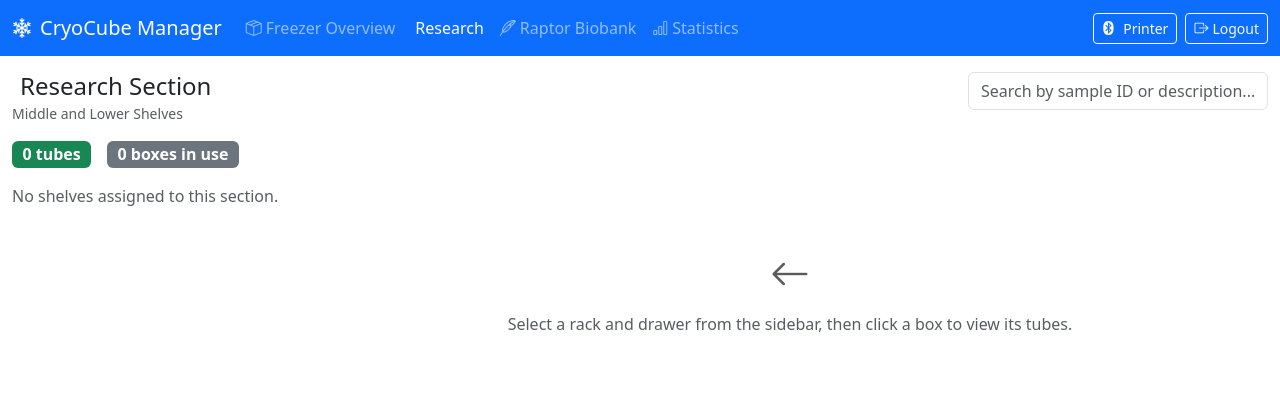
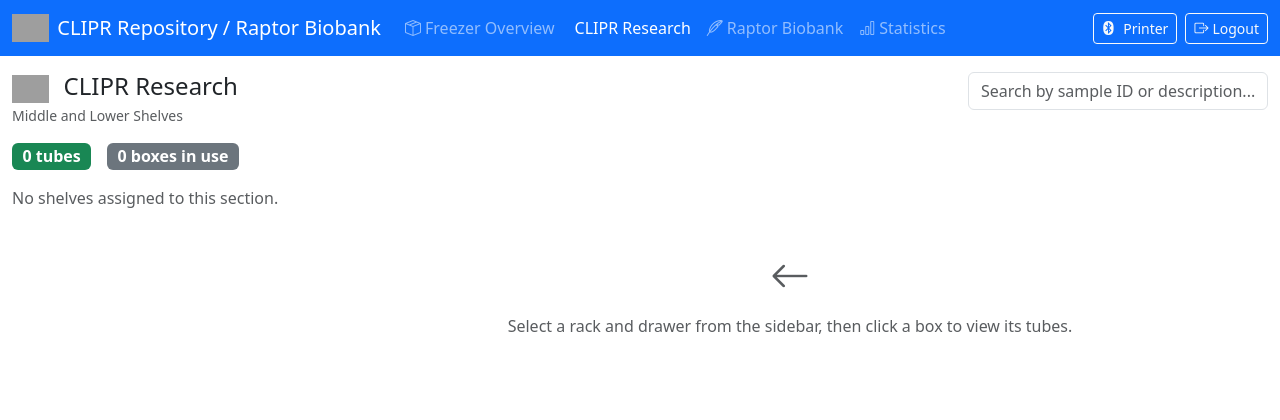
Before and after one commit to hbeaufrere/Freezer, a Flask app: page /research in a window 1280 px wide. Shown: the top 420 px of the page. Before the commit the page ends 332 px from the top, so only its background shows below. Run offline with Flask 3, Linux system fonts and the light colour scheme; the visitor is signed in with stand-in values (Sample User, id 1); data that the repository does not hold is empty; some libraries are stand-ins or nearby versions; grey boxes are pictures that could not be loaded.

Commit message:
Rename app to CLIPR Repository / Raptor Biobank with logo placeholders
- Rename app from "CryoCube Manager" to "CLIPR Repository / Raptor Biobank"
- Rename Research section to "CLIPR Research" across all pages
- Add logo image placeholders in navbar, login, research, and raptor pages
  (logo-main.png, logo-clipr.png, logo-raptor.png in static/img/)
- Logos gracefully hidden via onerror if image files not yet uploaded

https://claude.ai/code/session_01NrePkYUeyyHqCUUxRStdLQ

```diff
--- a/templates/base.html
+++ b/templates/base.html
@@ -3,7 +3,7 @@
 <head>
     <meta charset="UTF-8">
     <meta name="viewport" content="width=device-width, initial-scale=1.0">
-    <title>{% block title %}Freezer Manager{% endblock %}</title>
+    <title>{% block title %}CLIPR Repository / Raptor Biobank{% endblock %}</title>
     <link href="https://cdn.jsdelivr.net/npm/bootstrap@5.3.3/dist/css/bootstrap.min.css" rel="stylesheet">
     <link href="https://cdn.jsdelivr.net/npm/bootstrap-icons@1.11.3/font/bootstrap-icons.min.css" rel="stylesheet">
     <link href="/static/css/app.css" rel="stylesheet">
@@ -12,8 +12,9 @@
 <body>
     <nav class="navbar navbar-expand-lg navbar-dark bg-primary sticky-top">
         <div class="container-fluid">
-            <a class="navbar-brand" href="/">
-                <i class="bi bi-snow2 me-2"></i>CryoCube Manager
+            <a class="navbar-brand d-flex align-items-center" href="/">
+                <img src="/static/img/logo-main.png" alt="" height="28" class="me-2" onerror="this.style.display='none'">
+                CLIPR Repository / Raptor Biobank
             </a>
             <button class="navbar-toggler" type="button" data-bs-toggle="collapse" data-bs-target="#navbarNav">
                 <span class="navbar-toggler-icon"></span>
@@ -27,7 +28,7 @@
                     </li>
                     <li class="nav-item">
                         <a class="nav-link {% if request.path == '/research' %}active{% endif %}" href="/research">
-                            <i class="bi bi-flask me-1"></i>Research
+                            <i class="bi bi-flask me-1"></i>CLIPR Research
                         </a>
                     </li>
                     <li class="nav-item">
--- a/templates/index.html
+++ b/templates/index.html
@@ -1,5 +1,5 @@
 {% extends "base.html" %}
-{% block title %}Freezer Overview - CryoCube Manager{% endblock %}
+{% block title %}Freezer Overview - CLIPR Repository{% endblock %}
 
 {% block content %}
 <div class="row mb-3">
@@ -32,7 +32,7 @@
     <div class="col-6 col-md-3">
         <div class="stat-card">
             <div class="stat-value" id="stat-research">--</div>
-            <div class="stat-label">Research Samples</div>
+            <div class="stat-label">CLIPR Research Samples</div>
         </div>
     </div>
 </div>
--- a/templates/login.html
+++ b/templates/login.html
@@ -3,7 +3,7 @@
 <head>
     <meta charset="UTF-8">
     <meta name="viewport" content="width=device-width, initial-scale=1.0">
-    <title>Login - CryoCube Manager</title>
+    <title>Login - CLIPR Repository / Raptor Biobank</title>
     <link href="https://cdn.jsdelivr.net/npm/bootstrap@5.3.3/dist/css/bootstrap.min.css" rel="stylesheet">
     <link href="https://cdn.jsdelivr.net/npm/bootstrap-icons@1.11.3/font/bootstrap-icons.min.css" rel="stylesheet">
     <style>
@@ -26,8 +26,8 @@
     <div class="card login-card">
         <div class="card-body p-4">
             <div class="text-center mb-4">
-                <i class="bi bi-snow2 text-primary" style="font-size: 2.5rem;"></i>
-                <h4 class="mt-2 mb-0">CryoCube Manager</h4>
+                <img src="/static/img/logo-main.png" alt="" height="60" class="mb-2" onerror="this.style.display='none'">
+                <h4 class="mt-2 mb-0">CLIPR Repository / Raptor Biobank</h4>
                 <small class="text-muted">Biorepository Freezer Management</small>
             </div>
 
--- a/templates/research.html
+++ b/templates/research.html
@@ -1,10 +1,13 @@
 {% extends "base.html" %}
-{% block title %}Research Section - CryoCube Manager{% endblock %}
+{% block title %}CLIPR Research - CLIPR Repository{% endblock %}
 
 {% block content %}
 <div class="row mb-3">
     <div class="col">
-        <h4 class="mb-0"><i class="bi bi-flask me-2"></i>Research Section</h4>
+        <h4 class="mb-0">
+            <img src="/static/img/logo-clipr.png" alt="" height="28" class="me-2" onerror="this.style.display='none'">
+            CLIPR Research
+        </h4>
         <small class="text-muted">Middle and Lower Shelves</small>
     </div>
     <div class="col-auto">
@@ -51,7 +54,7 @@
     <div class="modal-dialog">
         <div class="modal-content">
             <div class="modal-header">
-                <h5 class="modal-title" id="researchTubeModalTitle">Add Research Tube</h5>
+                <h5 class="modal-title" id="researchTubeModalTitle">Add CLIPR Research Tube</h5>
                 <button type="button" class="btn-close" data-bs-dismiss="modal"></button>
             </div>
             <div class="modal-body">
--- a/templates/stats.html
+++ b/templates/stats.html
@@ -1,5 +1,5 @@
 {% extends "base.html" %}
-{% block title %}Statistics - CryoCube Manager{% endblock %}
+{% block title %}Statistics - CLIPR Repository{% endblock %}
 
 {% block head %}
 <script src="https://cdn.jsdelivr.net/npm/chart.js@4.4.7/dist/chart.umd.min.js"></script>
@@ -21,7 +21,7 @@
     </li>
     <li class="nav-item">
         <button class="nav-link" id="tab-research" data-bs-toggle="tab" data-bs-target="#pane-research" type="button">
-            <i class="bi bi-flask me-1"></i>Research
+            <i class="bi bi-flask me-1"></i>CLIPR Research
         </button>
     </li>
 </ul>
@@ -167,7 +167,7 @@
 
         <!-- Export -->
         <div class="card">
-            <div class="card-header fw-bold">Export Research Data</div>
+            <div class="card-header fw-bold">Export CLIPR Research Data</div>
             <div class="card-body">
                 <div class="row g-3">
                     <div class="col-auto">
```
Also changed, not shown: templates/raptor.html (+5 -2 lines).
